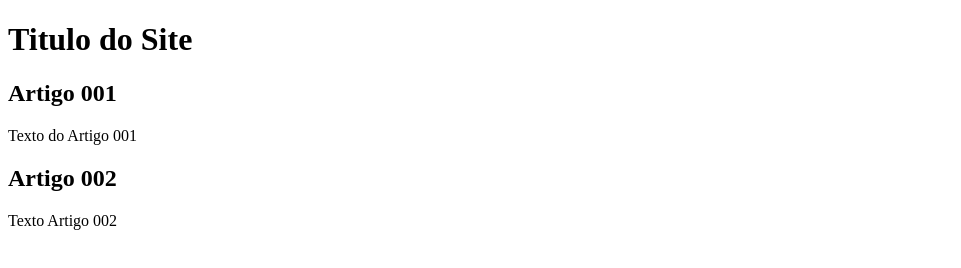
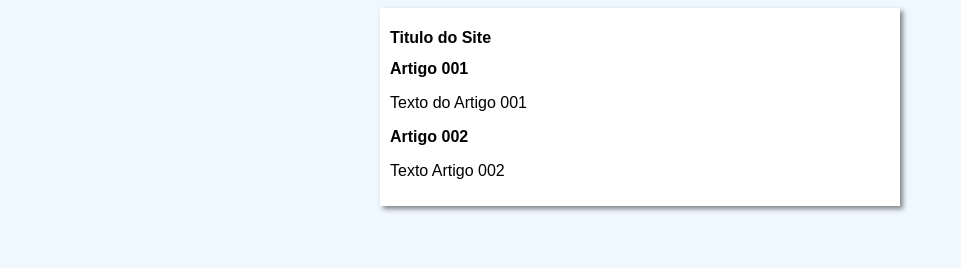
Before and after one commit to brunaferreir/projeto-site, a plain HTML site: page index.html in a window 1280 px wide. Shown: the whole page, without its empty margins (0-961 px from the left). Drawn offline with Linux system fonts and the light colour scheme.

Commit message:
iniciei o disigner

```diff
--- /dev/null
+++ b/estilos/style.css
@@ -0,0 +1,16 @@
+*{
+    font-family: Arial, Helvetica, sans-serif;
+    font-size:  16px;
+
+}
+body{
+    background-color:aliceblue;
+}
+
+main{
+    background-color: white;
+    width: 500px;
+    margin: auto;
+    padding:  10px;
+    box-shadow: 3px 3px 5px rgba(0, 0, 0,.473) ;
+}
--- a/index.html
+++ b/index.html
@@ -5,6 +5,7 @@
     <meta http-equiv="X-UA-Compatible" content="IE=edge">
     <meta name="viewport" content="width=device-width, initial-scale=1.0">
     <title>Titulodo Site</title>
+    <link rel="stylesheet" href="estilos/style.css">
 </head>
 <body>
 
```
